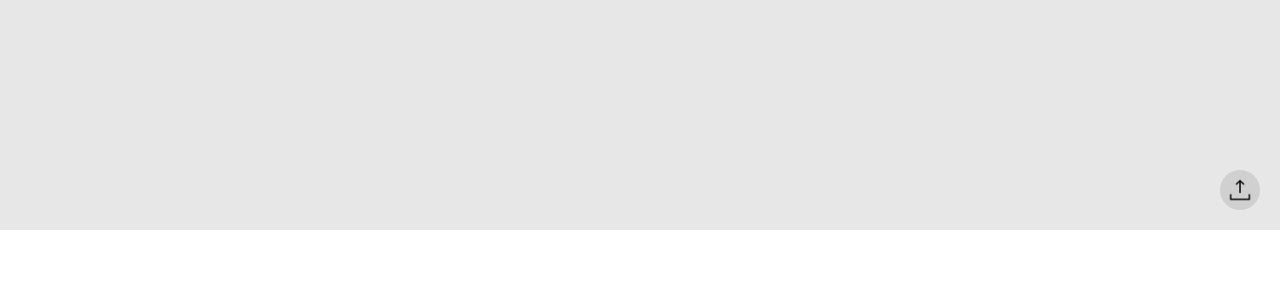
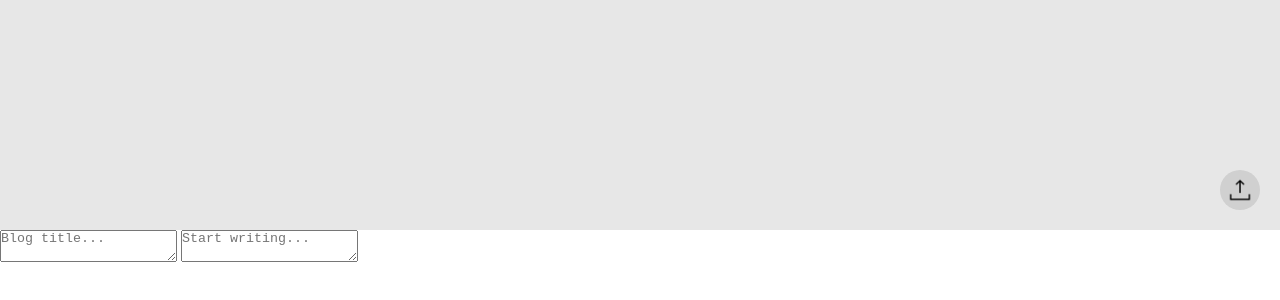
Before and after one commit to MICHELLENGEI/blog-buddy, a website: page public/editor.html in a window 1280 px wide. Shown: the part 170-470 px from the top of the page. Drawn offline with Linux system fonts and the light colour scheme.

Commit message:
added blog section

```diff
--- a/public/editor.html
+++ b/public/editor.html
@@ -13,5 +13,11 @@
         <label for="banner-upload" class="banner-upload-btn"> <img src="img/upload.png" alt="upload banner " width="30px"
             height="30px"></label>
     </div>
+    <div class="blog">
+        <textarea type="text" class="title" placeholder="Blog title..."></textarea>
+
+        <textarea type="text" class="article" placeholder="Start writing..."></textarea>
+    </div>
+
 </body>
 </html>
```
